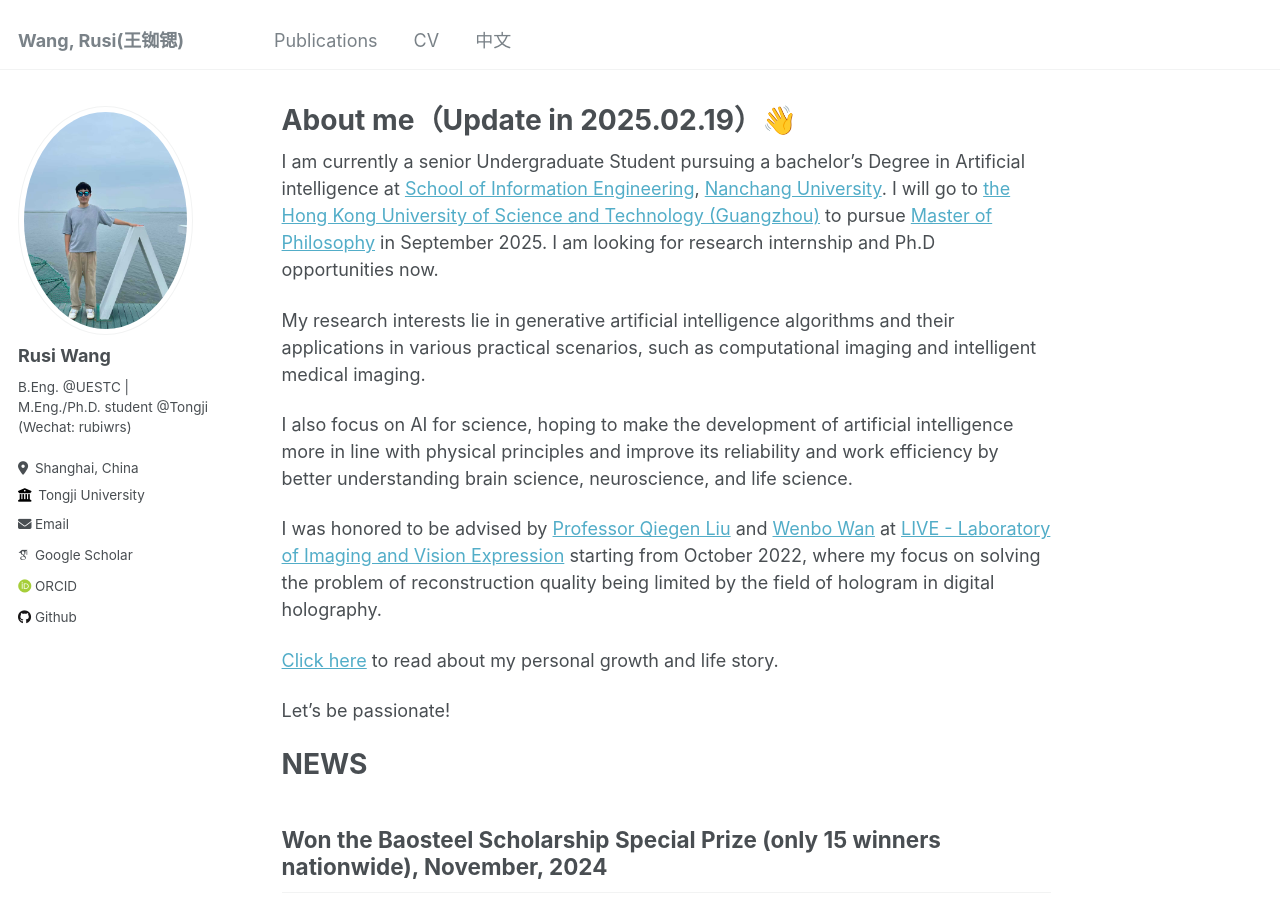
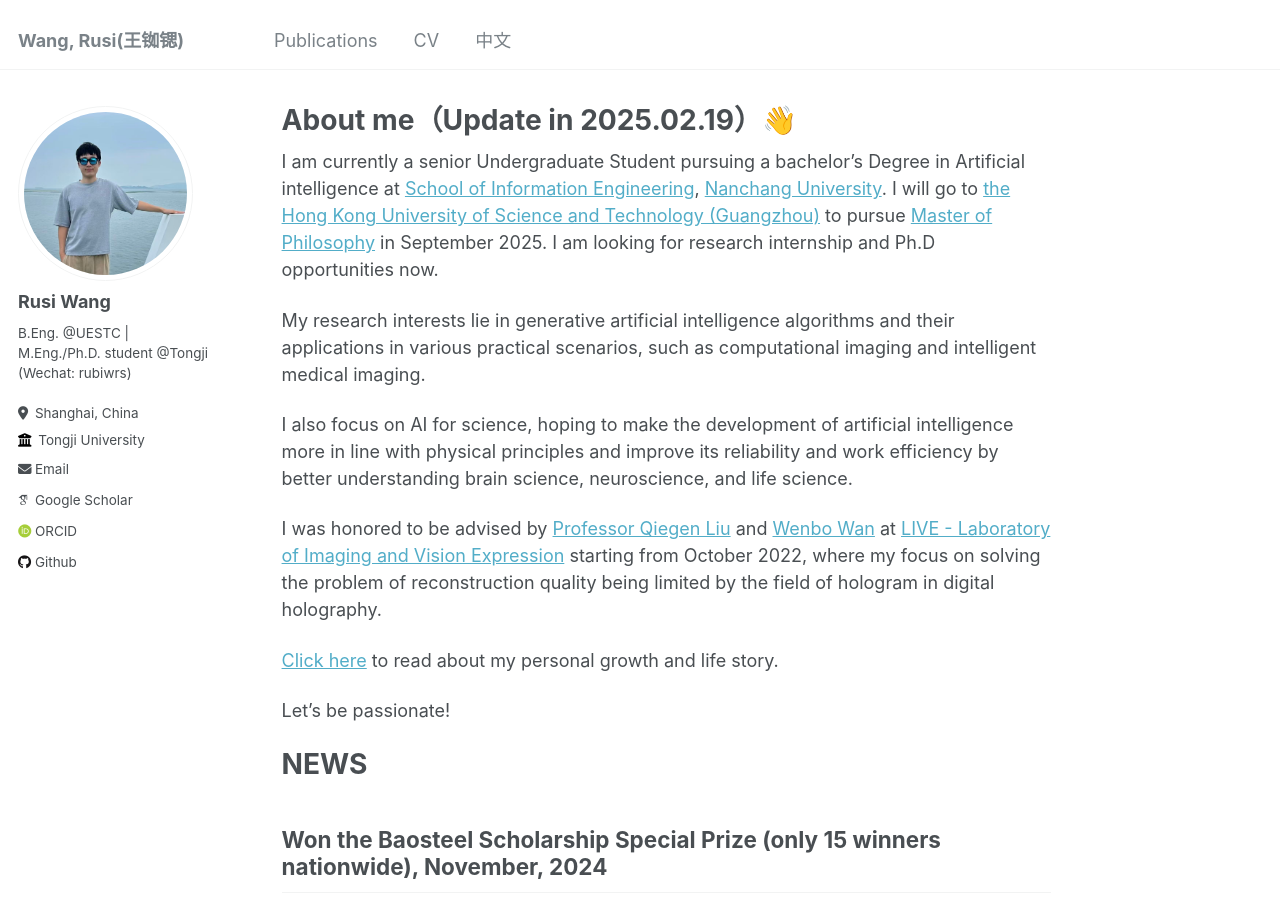
Before and after one commit to RusiWang99/RusiWang99.github.io, a Jekyll site: the page built from _pages/about.md, in a window 1280 px wide and 900 px high. Built offline with Jekyll 4.4.1, drawn with Linux system fonts in a browser that asks for light colours; some web fonts are replaced.

Commit message:
Update _config.yml

```diff
--- a/_config.yml
+++ b/_config.yml
@@ -21,7 +21,7 @@ repository               : "RusiWang99/RusiWang99.github.io" # "academicpages/ac
 #               Additional customization can be done by editing /_includes/author-profile.html
 author:
   # Biographic information
-  avatar           : "photors.jpg"
+  avatar           : "photowrs.jpg"
   name             : "Rusi Wang" # "Your Sidebar Name"
   pronouns         : # example: "she/her"
   bio              : "B.Eng. @UESTC | M.Eng./Ph.D. student @Tongji (Wechat: rubiwrs)"
```
